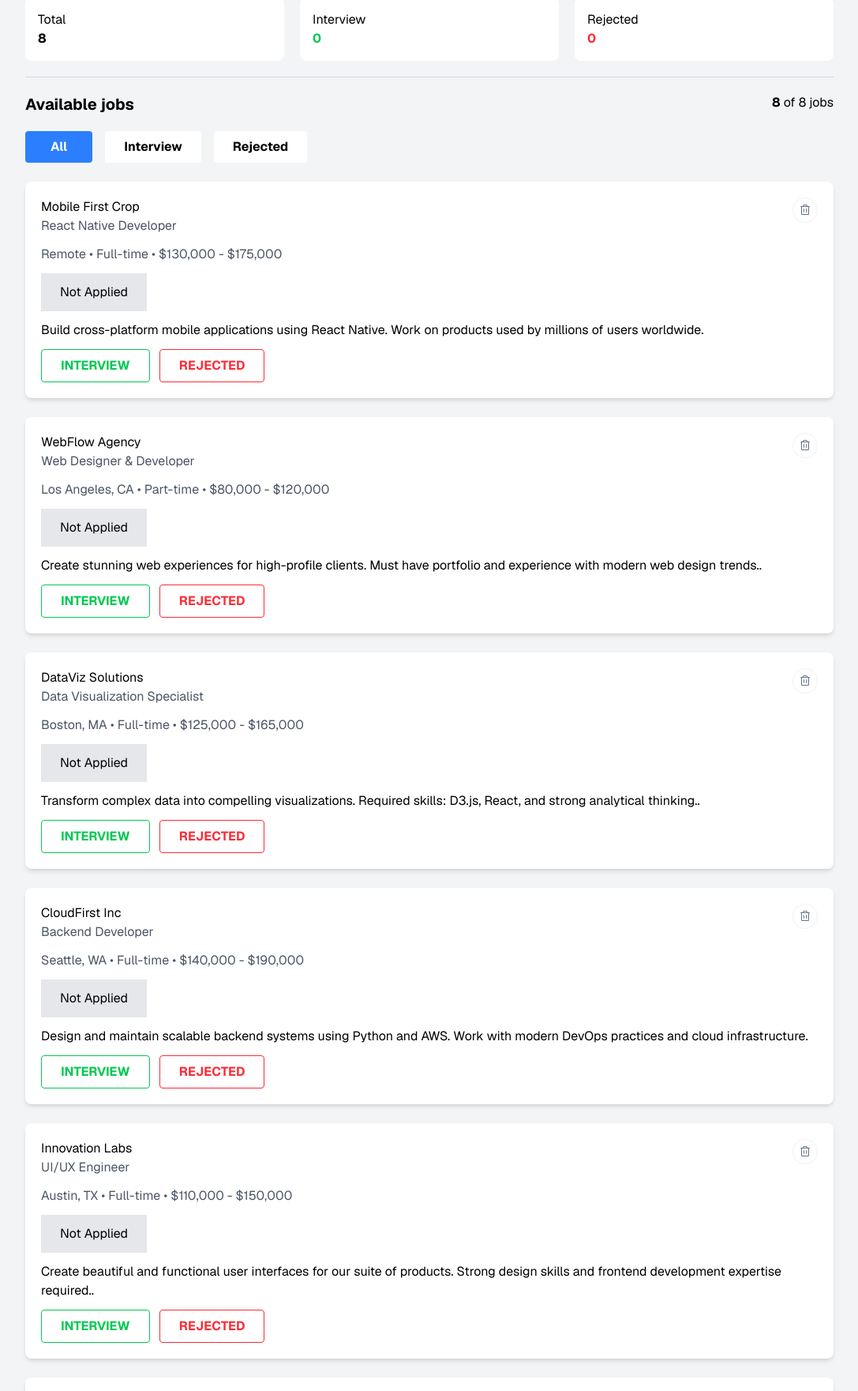
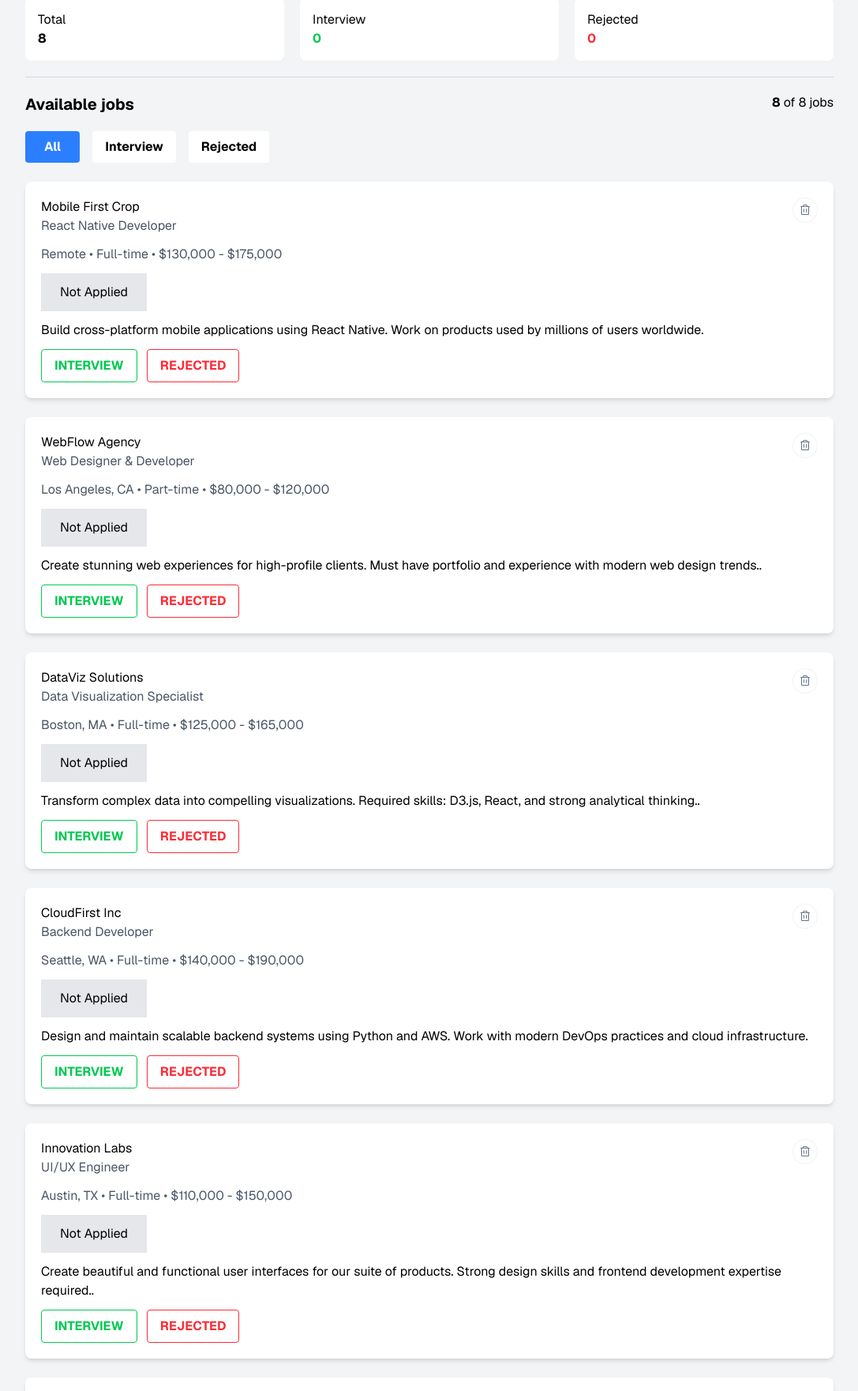
Before and after one commit to RashidAhammedFerdus1/B13-A04, a plain HTML site: page index.html in a window 1280 px wide. Shown: the part 91-1852 px from the top of the page at 79% size, without its empty margins (96-1183 px from the left). Drawn offline with nearby package versions, Linux system fonts and the light colour scheme.

Commit message:
Complete

```diff
--- a/index.html
+++ b/index.html
@@ -47,11 +47,11 @@
             </div>
             <div class="flex ml-0 gap-4 mt-[20px]">
                 <button onclick="toggleBtn('all-btn')" id="all-btn"
-                    class="bg-blue-500 text-white font-bold py-2 px-8 rounded">All </button>
+                    class="bg-blue-500 text-white font-bold py-2 px-6 rounded">All </button>
                 <button onclick="toggleBtn('interview-btn')" id="interview-btn"
-                    class="bg-white text-black font-bold py-2 px-6 rounded ">Interview</button>
+                    class="bg-white text-black font-bold py-2 px-4 rounded ">Interview</button>
                 <button onclick="toggleBtn('rejected-btn')" id="rejected-btn"
-                    class="bg-white text-black font-bold py-2 px-6 rounded ">Rejected</button>
+                    class="bg-white text-black font-bold py-2 px-4 rounded ">Rejected</button>
             </div>
         </section>
 
@@ -76,9 +76,9 @@
                     users worldwide.</p>
                 <div class="flex gap-3">
                     <button
-                        class="btn-interview px-6 py-2 border border-green-500 text-green-500 font-bold rounded">INTERVIEW</button>
+                        class="btn-interview px-4 py-2 border border-green-500 text-green-500 font-bold rounded">INTERVIEW</button>
                     <button
-                        class="btn-rejected px-6 py-2 border border-red-500 text-red-500 font-bold rounded">REJECTED</button>
+                        class="btn-rejected px-4 py-2 border border-red-500 text-red-500 font-bold rounded">REJECTED</button>
                 </div>
             </div>
 
@@ -101,9 +101,9 @@
                     modern web design trends..</p>
                 <div class="flex gap-3">
                     <button
-                        class="btn-interview px-6 py-2 border border-green-500 text-green-500 font-bold rounded">INTERVIEW</button>
+                        class="btn-interview px-4 py-2 border border-green-500 text-green-500 font-bold rounded">INTERVIEW</button>
                     <button
-                        class="btn-rejected px-6 py-2 border border-red-500 text-red-500 font-bold rounded">REJECTED</button>
+                        class="btn-rejected px-4 py-2 border border-red-500 text-red-500 font-bold rounded">REJECTED</button>
                 </div>
             </div>
 
@@ -126,9 +126,9 @@
                     analytical thinking..</p>
                 <div class="flex gap-3">
                     <button
-                        class="btn-interview px-6 py-2 border border-green-500 text-green-500 font-bold rounded">INTERVIEW</button>
+                        class="btn-interview px-4 py-2 border border-green-500 text-green-500 font-bold rounded">INTERVIEW</button>
                     <button
-                        class="btn-rejected px-6 py-2 border border-red-500 text-red-500 font-bold rounded">REJECTED</button>
+                        class="btn-rejected px-4 py-2 border border-red-500 text-red-500 font-bold rounded">REJECTED</button>
                 </div>
             </div>
             <!-- no4 -->
@@ -150,9 +150,9 @@
                     and cloud infrastructure.</p>
                 <div class="flex gap-3">
                     <button
-                        class="btn-interview px-6 py-2 border border-green-500 text-green-500 font-bold rounded">INTERVIEW</button>
+                        class="btn-interview px-4 py-2 border border-green-500 text-green-500 font-bold rounded">INTERVIEW</button>
                     <button
-                        class="btn-rejected px-6 py-2 border border-red-500 text-red-500 font-bold rounded">REJECTED</button>
+                        class="btn-rejected px-4 py-2 border border-red-500 text-red-500 font-bold rounded">REJECTED</button>
                 </div>
             </div>
 
@@ -174,9 +174,9 @@
                     design skills and frontend development expertise required..</p>
                 <div class="flex gap-3">
                     <button
-                        class="btn-interview px-6 py-2 border border-green-500 text-green-500 font-bold rounded">INTERVIEW</button>
+                        class="btn-interview px-4 py-2 border border-green-500 text-green-500 font-bold rounded">INTERVIEW</button>
                     <button
-                        class="btn-rejected px-6 py-2 border border-red-500 text-red-500 font-bold rounded">REJECTED</button>
+                        class="btn-rejected px-4 py-2 border border-red-500 text-red-500 font-bold rounded">REJECTED</button>
                 </div>
             </div>
 
@@ -198,9 +198,9 @@
                     competitive compensation, health insurance, and professional development opportunities..</p>
                 <div class="flex gap-3">
                     <button
-                        class="btn-interview px-6 py-2 border border-green-500 text-green-500 font-bold rounded">INTERVIEW</button>
+                        class="btn-interview px-4 py-2 border border-green-500 text-green-500 font-bold rounded">INTERVIEW</button>
                     <button
-                        class="btn-rejected px-6 py-2 border border-red-500 text-red-500 font-bold rounded">REJECTED</button>
+                        class="btn-rejected px-4 py-2 border border-red-500 text-red-500 font-bold rounded">REJECTED</button>
                 </div>
             </div>
 
@@ -222,9 +222,9 @@
                     and React required. Great benefits and equity package included..</p>
                 <div class="flex gap-3">
                     <button
-                        class="btn-interview px-6 py-2 border border-green-500 text-green-500 font-bold rounded">INTERVIEW</button>
+                        class="btn-interview px-4 py-2 border border-green-500 text-green-500 font-bold rounded">INTERVIEW</button>
                     <button
-                        class="btn-rejected px-6 py-2 border border-red-500 text-red-500 font-bold rounded">REJECTED</button>
+                        class="btn-rejected px-4 py-2 border border-red-500 text-red-500 font-bold rounded">REJECTED</button>
                 </div>
             </div>
 
@@ -247,9 +247,9 @@
                     projects..</p>
                 <div class="flex gap-3">
                     <button
-                        class="btn-interview px-6 py-2 border border-green-500 text-green-500 font-bold rounded">INTERVIEW</button>
+                        class="btn-interview px-4 py-2 border border-green-500 text-green-500 font-bold rounded">INTERVIEW</button>
                     <button
-                        class="btn-rejected px-6 py-2 border border-red-500 text-red-500 font-bold rounded">REJECTED</button>
+                        class="btn-rejected px-4 py-2 border border-red-500 text-red-500 font-bold rounded">REJECTED</button>
                 </div>
             </div>
 
```
